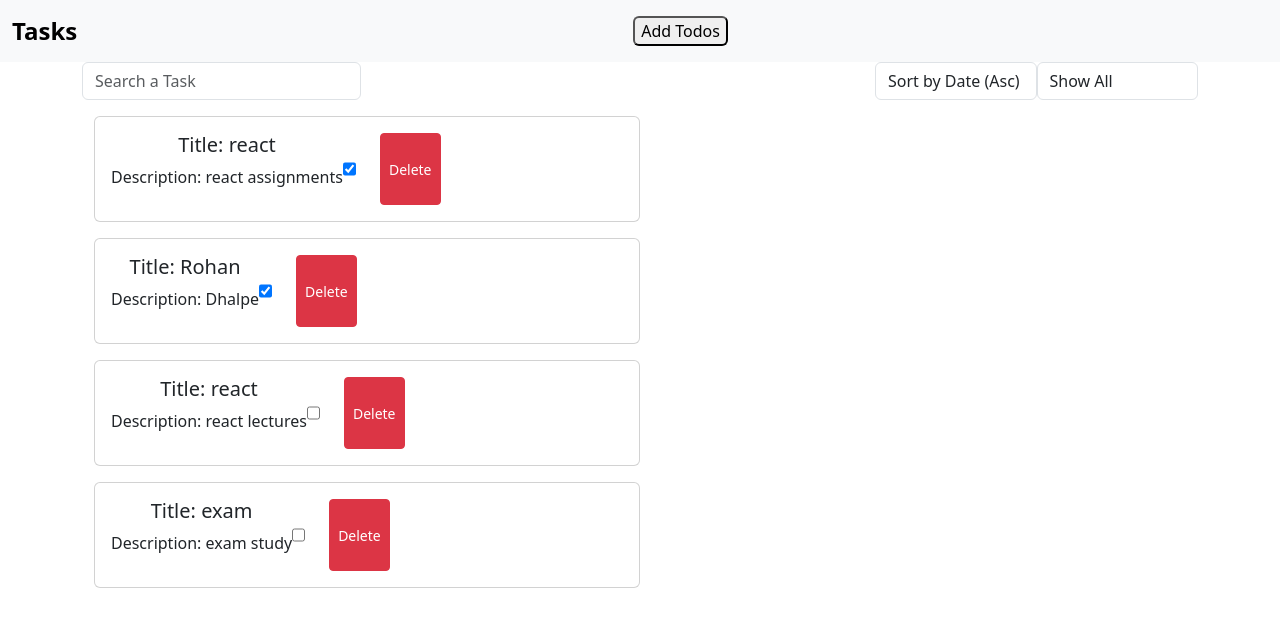
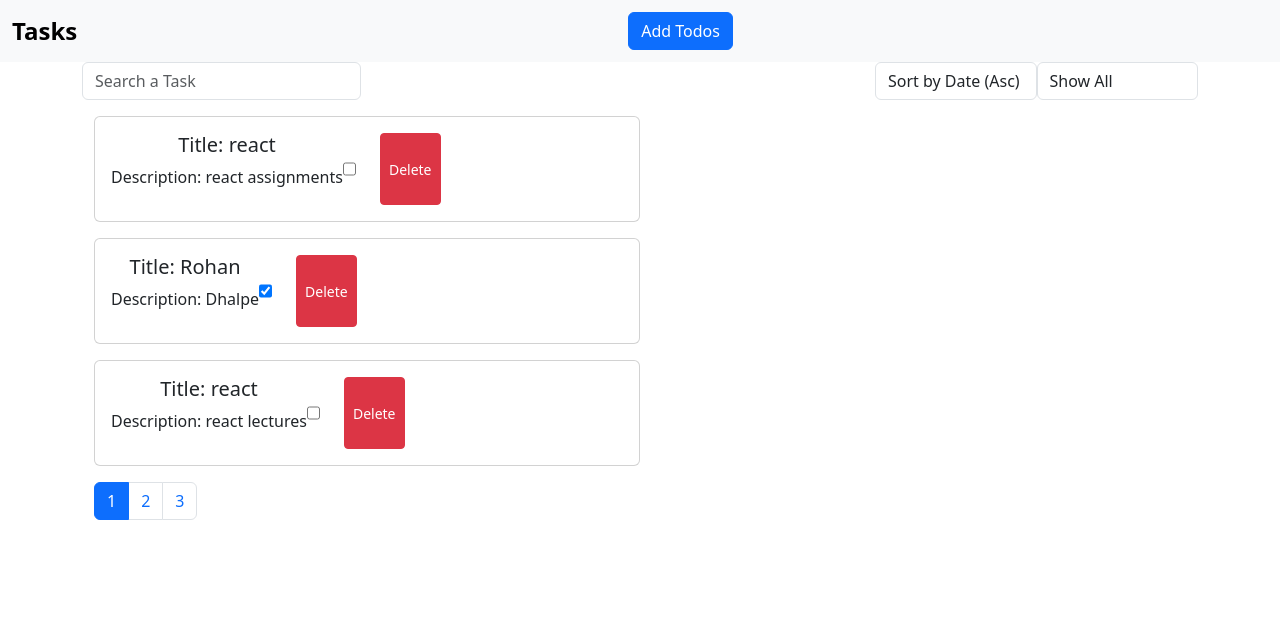
Before and after one commit to RohanDhalpe/TODO-APP, a React (Create React App) app: page / in a window 1280 px wide. Shown: the top 626 px of the page. Built offline with nearby package versions, Linux system fonts and the light colour scheme; data requests are answered from the project's data file.

Commit message:
module0.7

```diff
--- a/db.json
+++ b/db.json
@@ -5,7 +5,7 @@
       "title": "react",
       "description": "react assignments",
       "assignee": "teacher",
-      "isCompleted": true
+      "isCompleted": false
     },
     {
       "id": "45l",
@@ -18,16 +18,54 @@
       "id": "c7c5",
       "title": "react",
       "description": "react lectures",
-      "assignee": "madam",
+      "assignee": "fff",
       "isCompleted": false
     },
     {
       "id": "29f7",
       "title": "exam",
       "description": "exam study",
-      "assignee": "teacher",
+      "assignee": "sddsreg",
       "isCompleted": false,
       "date": "2024-03-22"
+    },
+    {
+      "id": "8c59",
+      "title": "task1",
+      "description": "task1 details",
+      "assignee": "ddd",
+      "isCompleted": false,
+      "date": "2024-03-30"
+    },
+    {
+      "id": "45ae",
+      "title": "task1",
+      "description": "task desc",
+      "assignee": "dd",
+      "isCompleted": true,
+      "date": "2024-03-06"
+    },
+    {
+      "id": "8af8",
+      "title": "hello",
+      "description": "world",
+      "assignee": "kl",
+      "isCompleted": false,
+      "date": "2024-03-17"
+    },
+    {
+      "id": "4ded",
+      "title": "qq",
+      "description": "qq",
+      "assignee": "ee",
+      "date": "2024-03-16"
+    },
+    {
+      "id": "764f",
+      "title": "df",
+      "description": "sdcrv",
+      "assignee": "dfv",
+      "date": "0004-04-25"
     }
   ]
 }
--- a/package.json
+++ b/package.json
@@ -12,14 +12,17 @@
     "@types/react-dom": "^18.2.19",
     "axios": "^1.6.7",
     "bootstrap": "^5.3.3",
+    "formik": "^2.4.5",
     "json-server": "^1.0.0-alpha.23",
     "jsonserver": "^0.1.6",
     "react": "^18.2.0",
     "react-dom": "^18.2.0",
+    "react-query": "^3.39.3",
     "react-router-dom": "^6.22.2",
     "react-scripts": "5.0.1",
     "typescript": "^4.9.5",
-    "web-vitals": "^2.1.4"
+    "web-vitals": "^2.1.4",
+    "yup": "^1.4.0"
   },
   "scripts": {
     "start": "react-scripts start",
--- a/src/App.tsx
+++ b/src/App.tsx
@@ -1,25 +1,28 @@
 import './App.css';
-import AddTodo from './components/AddTodo';
 import Todo from './components/Todo';
-import { BrowserRouter, Routes ,Route} from 'react-router-dom';
+import { BrowserRouter, Routes, Route } from 'react-router-dom';
 import Error from './components/Error';
 import TodoNavbar from './components/TodoNavbar';
 import ViewTodo from './components/ViewTodo';
 import CreateTask from './components/AddTask';
+import { QueryClientProvider, QueryClient } from 'react-query';
 
+const queryClient = new QueryClient()
 function App() {
 
   return (
     <div className="App">
-      <BrowserRouter>
-         <TodoNavbar/>
-         <Routes>
-          <Route path='/' element={<Todo/>}/>
-          <Route path="/addtodos" element={<CreateTask/>}/>
-          <Route path="/viewtodos/:id" element={<ViewTodo />} />
-          <Route path='*' element={<Error/>}/>
-         </Routes>
-      </BrowserRouter>
+      <QueryClientProvider client={queryClient}>
+        <BrowserRouter>
+          <TodoNavbar />
+          <Routes>
+            <Route path='/' element={<Todo />} />
+            <Route path="/addtodos" element={<CreateTask />} />
+            <Route path="/viewtodos/:id" element={<ViewTodo />} />
+            <Route path='*' element={<Error />} />
+          </Routes>
+        </BrowserRouter>
+      </QueryClientProvider>
     </div>
   );
 }
--- a/src/components/Todo.tsx
+++ b/src/components/Todo.tsx
@@ -1,7 +1,8 @@
-import React, { useEffect, useState } from "react";
+import React, { useState } from "react";
 import "bootstrap/dist/css/bootstrap.css";
 import { useNavigate } from "react-router-dom";
 import axios from "axios";
+import { useQuery, useMutation } from "react-query";
 
 export interface Todo {
   id: number;
@@ -12,38 +13,43 @@ export interface Todo {
   assignee: string;
 }
 
+const fetchTodos = async () => {
+  const { data } = await axios.get("http://localhost:8000/todos");
+  return data;
+};
+
 export default function Todos() {
-  const [todolist, setTodolist] = useState<Todo[]>([]);
-  const [trigger, setTrigger] = useState(0);
   const [search, setSearch] = useState<string>("");
   const [sortOrder, setSortOrder] = useState<"asc" | "desc">("asc");
   const [statusFilter, setStatusFilter] = useState<boolean | null>(null);
-
+  const [currentPage, setCurrentPage] = useState(1);
+  const [todosPerPage] = useState(3);
   const navigate = useNavigate();
 
-  useEffect(() => {
-    axios.get("http://localhost:8000/todos")
-      .then((resp) => setTodolist(resp.data))
-      .catch((error) => console.error("Error fetching todos:", error));
-  }, [trigger]);
+  const { data: todolist = [], refetch } = useQuery<Todo[]>("todos", fetchTodos);
 
-  const handleCheckbox = (todo: Todo, e: React.ChangeEvent<HTMLInputElement>) => {
-    axios.patch(`http://localhost:8000/todos/${todo.id}`, {
-      isCompleted: e.target.checked,
-    })
-      .then(() => setTrigger(trigger => trigger + 1))
-      .catch((error) => console.error("Error updating todo:", error));
-  };
+  const { mutate: toggleTodo } = useMutation(
+    (todo: Todo) =>
+      axios.patch(`http://localhost:8000/todos/${todo.id}`, {
+        isCompleted: !todo.isCompleted,
+      }),
+    {
+      onSuccess: () => {
+        refetch();
+      },
+    }
+  );
 
-  const handleDelete = (id: number) => {
-    axios.delete(`http://localhost:8000/todos/${id}`)
-      .then(() => {
-        setTrigger(trigger => trigger + 1);
-      })
-      .catch((error) => console.error("Error deleting todo:", error));
-  };
+  const { mutate: deleteTodo } = useMutation(
+    (id: number) => axios.delete(`http://localhost:8000/todos/${id}`),
+    {
+      onSuccess: () => {
+        refetch();
+      },
+    }
+  );
 
-  const filteredTodos = todolist.filter((todo) => {
+  let filteredTodos = todolist.filter((todo) => {
     const titleIncludesSearch = todo.title.toLowerCase().includes(search.toLowerCase());
     const isStatusMatch = statusFilter === null || todo.isCompleted === statusFilter;
 
@@ -55,6 +61,24 @@ export default function Todos() {
     if (a.date > b.date) return sortOrder === "asc" ? 1 : -1;
     return 0;
   });
+
+  const indexOfLastTodo = currentPage * todosPerPage;
+  const indexOfFirstTodo = indexOfLastTodo - todosPerPage;
+  const currentTodos = filteredTodos.slice(indexOfFirstTodo, indexOfLastTodo);
+
+  const paginate = (pageNumber: number) => setCurrentPage(pageNumber);
+
+  const handleCheckbox = (todo: Todo) => {
+    toggleTodo(todo);
+  };
+
+  const handleDelete = (id: number) => {
+    deleteTodo(id);
+  };
+
+  const handleTitleClick = (id: number) => {
+    navigate("/viewtodos/" + id);
+  };
 
   return (
     <>
@@ -68,14 +92,20 @@ export default function Todos() {
             onChange={(e) => setSearch(e.target.value)}
           />
           <div className="d-flex">
-            <select className="form-control mr-2" value={sortOrder} onChange={(e) => setSortOrder(e.target.value as "asc" | "desc")}>
+            <select
+              className="form-control mr-2"
+              value={sortOrder}
+              onChange={(e) => setSortOrder(e.target.value as "asc" | "desc")}
+            >
               <option value="asc">Sort by Date (Asc)</option>
               <option value="desc">Sort by Date (Desc)</option>
             </select>
             <select
               className="form-control"
               value={statusFilter === null ? "" : statusFilter.toString()}
-              onChange={(e) => setStatusFilter(e.target.value === "" ? null : e.target.value === "true")}
+              onChange={(e) =>
+                setStatusFilter(e.target.value === "" ? null : e.target.value === "true")
+              }
             >
               <option value="">Show All</option>
               <option value="true">Show Completed</option>
@@ -86,21 +116,23 @@ export default function Todos() {
 
         <div className="container">
           <div className="todos">
-            {filteredTodos.length > 0 ? (
-              filteredTodos.map((item) => (
+            {currentTodos.length > 0 ? (
+              currentTodos.map((item) => (
                 <div
                   key={item.id}
                   className="card text-wrap card-content justify-content-center text-center w-50 mt-3 mb-3 d-flex flex-row"
                 >
-                  <div onClick={() => navigate("/viewtodos/" + item.id)} className="card-body card-text text-wrap d-inline-flex switch">
+                  <div
+                    className="card-body card-text text-wrap d-inline-flex switch"
+                  >
                     <div>
-                      <h5>Title: {item.title}</h5>
+                    <h5 onClick={() => handleTitleClick(item.id)} style={{ cursor: 'pointer' }}>Title: {item.title}</h5>
                       <p>Description: {item.description}</p>
                     </div>
                     <input
                       className="check-box"
                       checked={item.isCompleted}
-                      onChange={(e) => handleCheckbox(item, e)}
+                      onChange={() => handleCheckbox(item)}
                       type="checkbox"
                     />
                     <button
@@ -116,6 +148,16 @@ export default function Todos() {
               <p>No todos found.</p>
             )}
           </div>
+
+          <ul className="pagination">
+            {Array.from({ length: Math.ceil(filteredTodos.length / todosPerPage) }, (_, i) => (
+              <li key={i} className={`page-item ${currentPage === i + 1 ? "active" : ""}`}>
+                <button onClick={() => paginate(i + 1)} className="page-link">
+                  {i + 1}
+                </button>
+              </li>
+            ))}
+          </ul>
         </div>
       </div>
     </>
--- a/src/components/TodoNavbar.tsx
+++ b/src/components/TodoNavbar.tsx
@@ -1,19 +1,20 @@
 import { Link, useNavigate } from "react-router-dom";
 
 const TodoNavbar = () => {
-  const navigate = useNavigate()
+  const navigate = useNavigate();
   return (
     <nav className="navbar navbar-expand-lg navbar-light bg-light">
       <div className="container-fluid">
-      <div className="navbar-brand" style={{ fontWeight: 'bold', fontSize: '1.5rem' }}>Tasks </div>
+        <div className="navbar-brand" style={{ fontWeight: 'bold', fontSize: '1.5rem' }}>Tasks</div>
         <button className="navbar-toggler" type="button" data-bs-toggle="collapse" data-bs-target="#navbarNav" aria-controls="navbarNav" aria-expanded="false" aria-label="Toggle navigation">
           <span className="navbar-toggler-icon"></span>
         </button>
         <div className="collapse navbar-collapse justify-content-center" id="navbarNav">
           <form className="form-inline">
+
           </form>
-        <button className=" btn-group add-todos-btn ml-2" type="submit">
-          <Link to="/addtodos" className="nav-link">Add Todos</Link>
+          <button className="btn btn-primary ml-2">
+            <Link to="/addtodos" className="nav-link text-white">Add Todos</Link>
           </button>
         </div>
       </div>
--- a/src/components/ViewTodo.tsx
+++ b/src/components/ViewTodo.tsx
@@ -1,39 +1,29 @@
-import { useEffect, useState } from "react";
+import { useQuery } from "react-query";
 import { useParams } from "react-router-dom";
 
 export default function ViewTodo() {
-  const [title, setTitle] = useState("");
-  const [description, setDescription] = useState("");
-  const [assignee, setAssignee] = useState("");
-  const [date, setDate] = useState("");
-
   const params = useParams();
 
-  useEffect(() => {
-    const fetchData = async () => {
-      try {
-        const res = await fetch(`http://localhost:8000/todos/${params.id}`).then(
-          (resp) => resp.json()
-        );
-        setTitle(res.title);
-        setDescription(res.description);
-        setAssignee(res.assignee);
-        setDate(res.date);
-      } catch (error) {
-        console.error("Error fetching data: ", error);
-      }
-    };
-    fetchData();
-  }, [params.id]);
+  const { data: todo, isLoading, isError, error } = useQuery(
+    ["todo", params.id],
+    async () => {
+      const res = await fetch(`http://localhost:8000/todos/${params.id}`).then(
+        (resp) => resp.json()
+      );
+      return res;
+    }
+  );
+
+  if (isLoading) return <div>Loading...</div>;
 
   return (
     <div className="container mt-4">
       <div className="card">
         <div className="card-body">
-          <h5 className="card-title">Title: {title}</h5>
-          <p className="card-text">Description: {description}</p>
-          <p className="card-text">Assignee: {assignee}</p>
-          <p className="card-text">Date: {date}</p>
+        <h5 className="card-title">Title: {todo.title}</h5>
+          <p className="card-text">Description: {todo.description}</p>
+          <p className="card-text">Assignee: {todo.assignee}</p>
+          <p className="card-text">Date: {todo.date}</p>
         </div>
       </div>
     </div>
```
Also changed, not shown: src/components/AddTask.tsx (+22 -24 lines). Lines whose indentation alone changed are shown as unchanged.
